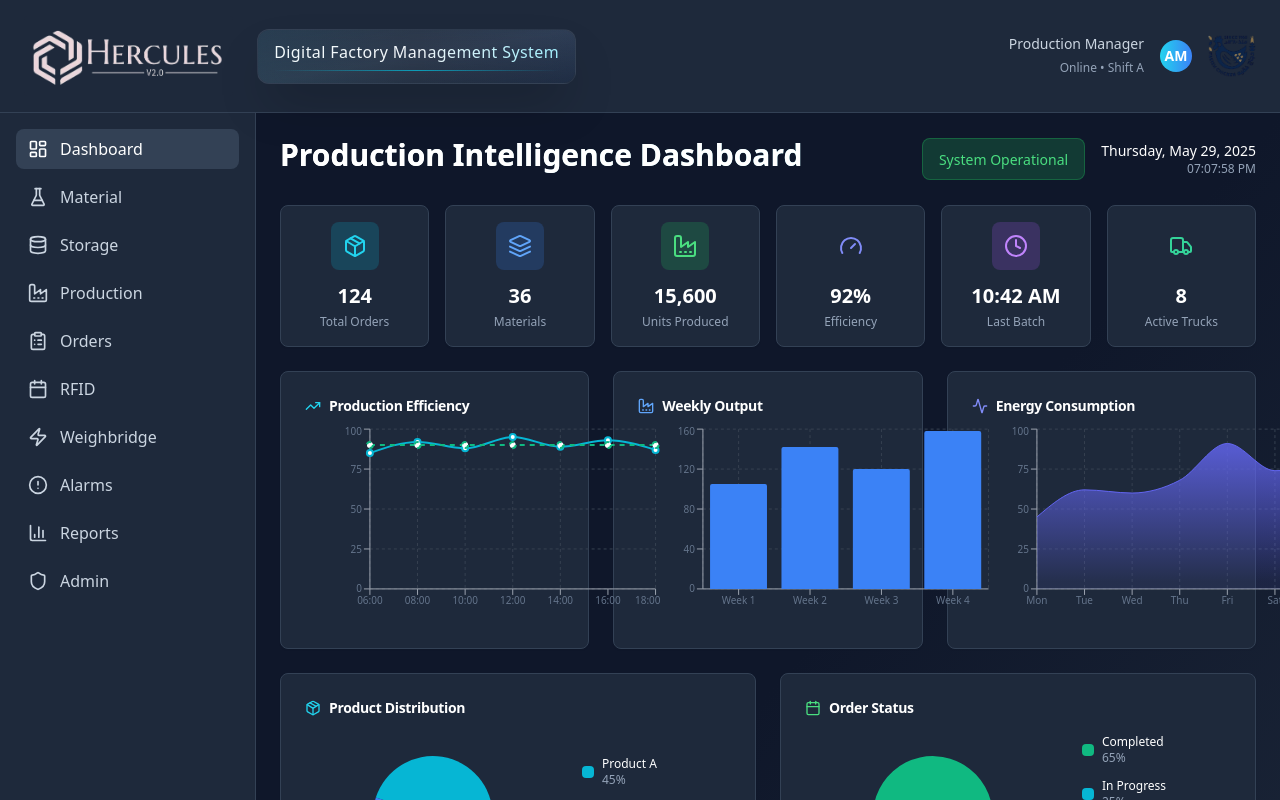
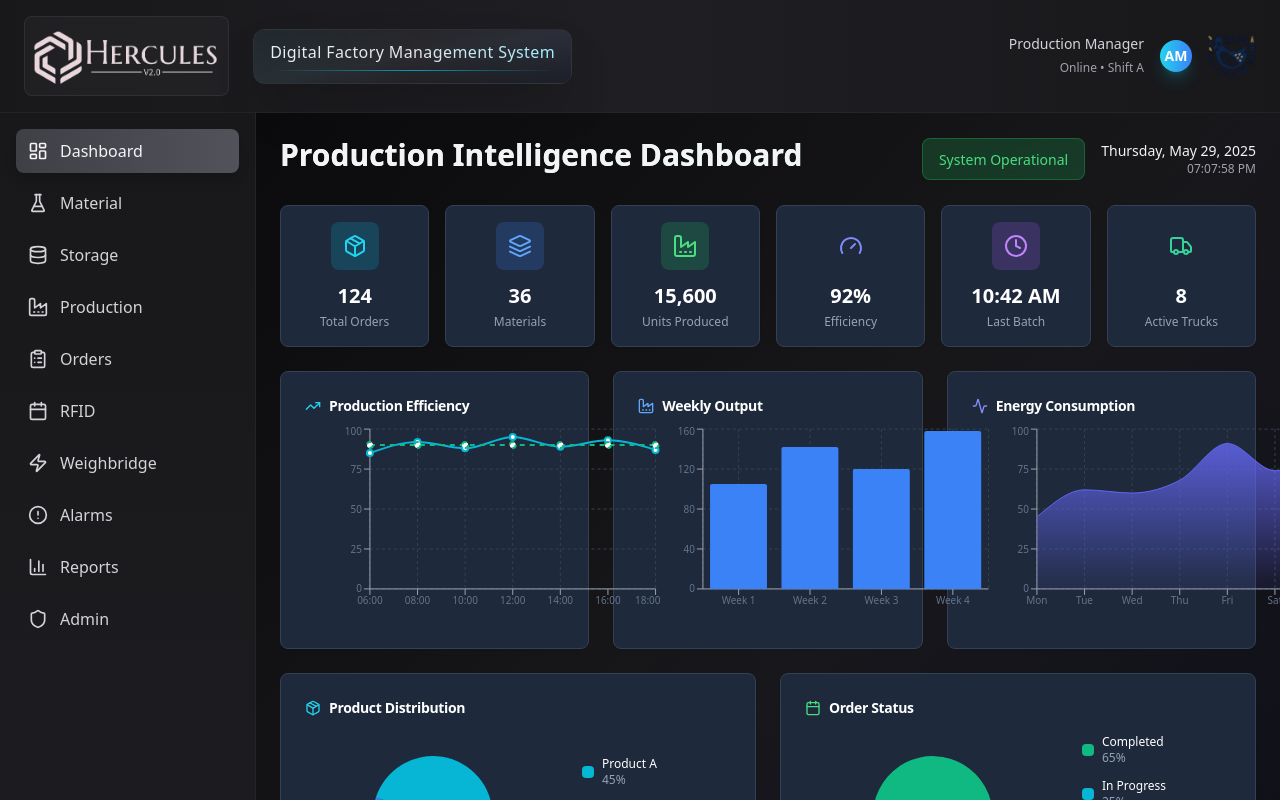
Before and after one commit to husam-hammami/hercules-fakieeh_DFMS, a React (Vite) app: page / in a window 1280 px wide. Shown: the top 800 px of the page. Built offline with nearby package versions, Linux system fonts and the light colour scheme.

Commit message:
Refactor: Apply creative, consistent theme
Apply a creative, consistent, elegant, and professional theme throughout the application, including background colors, sidebar, and overall UI elements.

```diff
--- a/src/index.css
+++ b/src/index.css
@@ -1,3 +1,4 @@
+
 @tailwind base;
 @tailwind components;
 @tailwind utilities;
@@ -35,19 +36,12 @@
     --radius: 0.5rem;
 
     --sidebar-background: 0 0% 98%;
-
     --sidebar-foreground: 240 5.3% 26.1%;
-
     --sidebar-primary: 240 5.9% 10%;
-
     --sidebar-primary-foreground: 0 0% 98%;
-
     --sidebar-accent: 240 4.8% 95.9%;
-
     --sidebar-accent-foreground: 240 5.9% 10%;
-
     --sidebar-border: 220 13% 91%;
-
     --sidebar-ring: 217.2 91.2% 59.8%;
   }
 
@@ -99,3 +93,27 @@
     @apply bg-background text-foreground;
   }
 }
+
+/* Enhanced Industrial Theme - Custom Gradient Backgrounds */
+.industrial-bg-main {
+  background: linear-gradient(135deg, #09090b 0%, #18181b 50%, #0f0f23 100%);
+}
+
+.industrial-bg-sidebar {
+  background: linear-gradient(180deg, #18181b 0%, #1f1f23 100%);
+  border-right: 1px solid rgba(39, 39, 42, 0.8);
+  backdrop-filter: blur(8px);
+}
+
+.industrial-card {
+  background: linear-gradient(145deg, rgba(39, 39, 42, 0.8) 0%, rgba(24, 24, 27, 0.9) 100%);
+  backdrop-filter: blur(12px);
+  border: 1px solid rgba(63, 63, 70, 0.3);
+  box-shadow: 0 8px 32px rgba(0, 0, 0, 0.3);
+}
+
+.industrial-header {
+  background: linear-gradient(90deg, #18181b 0%, #1f1f23 50%, #18181b 100%);
+  border-bottom: 1px solid rgba(39, 39, 42, 0.8);
+  backdrop-filter: blur(10px);
+}
--- a/src/pages/Index.tsx
+++ b/src/pages/Index.tsx
@@ -37,39 +37,39 @@ const Index = () => {
       case "alarms":
         return <AlarmsManagement />;
       case "reports":
-        return <Card className="bg-slate-800 border-slate-700">
+        return <Card className="industrial-card">
             <CardHeader>
-              <CardTitle className="text-white">Reports & Analytics</CardTitle>
-              <CardDescription className="text-slate-400">
+              <CardTitle className="text-zinc-100">Reports & Analytics</CardTitle>
+              <CardDescription className="text-zinc-400">
                 Comprehensive reporting dashboard
               </CardDescription>
             </CardHeader>
             <CardContent>
-              <div className="text-white">Reports module coming soon...</div>
+              <div className="text-zinc-200">Reports module coming soon...</div>
             </CardContent>
           </Card>;
       case "maintenance":
-        return <Card className="bg-slate-800 border-slate-700">
+        return <Card className="industrial-card">
             <CardHeader>
-              <CardTitle className="text-white">Maintenance Management</CardTitle>
-              <CardDescription className="text-slate-400">
+              <CardTitle className="text-zinc-100">Maintenance Management</CardTitle>
+              <CardDescription className="text-zinc-400">
                 Equipment maintenance and scheduling
               </CardDescription>
             </CardHeader>
             <CardContent>
-              <div className="text-white">Maintenance module coming soon...</div>
+              <div className="text-zinc-200">Maintenance module coming soon...</div>
             </CardContent>
           </Card>;
       case "admin":
-        return <Card className="bg-slate-800 border-slate-700">
+        return <Card className="industrial-card">
             <CardHeader>
-              <CardTitle className="text-white">Administration</CardTitle>
-              <CardDescription className="text-slate-400">
+              <CardTitle className="text-zinc-100">Administration</CardTitle>
+              <CardDescription className="text-zinc-400">
                 System administration and user management
               </CardDescription>
             </CardHeader>
             <CardContent>
-              <div className="text-white">Admin module coming soon...</div>
+              <div className="text-zinc-200">Admin module coming soon...</div>
             </CardContent>
           </Card>;
       default:
@@ -139,15 +139,15 @@ const Index = () => {
     }
   };
 
-  return <div className="min-h-screen bg-slate-900 text-white">
+  return <div className="min-h-screen industrial-bg-main text-zinc-100">
       {/* Header */}
-      <div className="bg-slate-800 border-b border-slate-700 px-6 py-4">
+      <div className="industrial-header px-6 py-4">
         <div className="flex items-center justify-between">
           <div className="flex items-center gap-6">
-            <img alt="HERCULES Logo" className="h-20 object-fill bg-slate-800 p-2 rounded" src="/lovable-uploads/d7ddbd77-9d6b-4b6f-950a-d100156778db.png" />
+            <img alt="HERCULES Logo" className="h-20 object-fill bg-zinc-800/60 p-2 rounded-lg backdrop-blur-sm border border-zinc-700/50" src="/lovable-uploads/d7ddbd77-9d6b-4b6f-950a-d100156778db.png" />
             <div className="relative">
-              <div className="bg-gradient-to-br from-slate-700/60 via-slate-600/40 to-slate-800/60 backdrop-blur-md border border-slate-600/30 shadow-2xl px-4 py-3 rounded-xl">
-                <p className="bg-gradient-to-r from-white via-slate-100 to-cyan-200 bg-clip-text text-transparent tracking-wide leading-tight text-center text-base mx-0 py-0 font-thin">
+              <div className="bg-gradient-to-br from-zinc-800/60 via-zinc-700/40 to-zinc-900/60 backdrop-blur-md border border-zinc-600/30 shadow-2xl px-4 py-3 rounded-xl">
+                <p className="bg-gradient-to-r from-zinc-100 via-zinc-200 to-cyan-200 bg-clip-text text-transparent tracking-wide leading-tight text-center text-base mx-0 py-0 font-thin">
                   Digital Factory Management System
                 </p>
                 <div className="mt-2 h-px bg-gradient-to-r from-transparent via-cyan-500/80 to-transparent shadow-lg"></div>
@@ -157,10 +157,10 @@ const Index = () => {
           </div>
           <div className="flex items-center gap-4">
             <div className="text-right">
-              <span className="text-sm text-slate-300 block">Production Manager</span>
-              <span className="text-xs text-slate-400">Online • Shift A</span>
+              <span className="text-sm text-zinc-300 block">Production Manager</span>
+              <span className="text-xs text-zinc-400">Online • Shift A</span>
             </div>
-            <div className="w-8 h-8 bg-gradient-to-r from-cyan-400 to-blue-500 rounded-full flex items-center justify-center">
+            <div className="w-8 h-8 bg-gradient-to-r from-cyan-400 to-blue-500 rounded-full flex items-center justify-center shadow-lg shadow-cyan-500/25">
               <span className="text-white text-sm font-semibold">AM</span>
             </div>
             <img alt="Company Logo" className="h-12 w-12 object-contain" src="/lovable-uploads/ec2b9239-e496-49dc-bdbc-64957dd5f459.png" />
@@ -170,46 +170,46 @@ const Index = () => {
 
       <div className="flex">
         {/* Sidebar */}
-        <div className="w-64 bg-slate-800 min-h-screen border-r border-slate-700">
+        <div className="w-64 industrial-bg-sidebar min-h-screen">
           <nav className="p-4 space-y-2">
-            <button onClick={() => setActiveModule("dashboard")} className={`flex items-center gap-3 px-3 py-2 rounded-lg w-full text-left ${activeModule === "dashboard" ? "bg-slate-700 text-white" : "text-slate-300 hover:bg-slate-700"}`}>
+            <button onClick={() => setActiveModule("dashboard")} className={`flex items-center gap-3 px-3 py-2.5 rounded-lg w-full text-left transition-all duration-200 ${activeModule === "dashboard" ? "bg-gradient-to-r from-zinc-700 to-zinc-600 text-zinc-100 shadow-lg" : "text-zinc-300 hover:bg-zinc-800/60 hover:text-zinc-100"}`}>
               <LayoutDashboard className="w-5 h-5" />
               Dashboard
             </button>
-            <button onClick={() => setActiveModule("material")} className={`flex items-center gap-3 px-3 py-2 rounded-lg w-full text-left ${activeModule === "material" ? "bg-slate-700 text-white" : "text-slate-300 hover:bg-slate-700"}`}>
+            <button onClick={() => setActiveModule("material")} className={`flex items-center gap-3 px-3 py-2.5 rounded-lg w-full text-left transition-all duration-200 ${activeModule === "material" ? "bg-gradient-to-r from-zinc-700 to-zinc-600 text-zinc-100 shadow-lg" : "text-zinc-300 hover:bg-zinc-800/60 hover:text-zinc-100"}`}>
               <FlaskConical className="w-5 h-5" />
               Material
             </button>
-            <button onClick={() => setActiveModule("storage")} className={`flex items-center gap-3 px-3 py-2 rounded-lg w-full text-left ${activeModule === "storage" ? "bg-slate-700 text-white" : "text-slate-300 hover:bg-slate-700"}`}>
+            <button onClick={() => setActiveModule("storage")} className={`flex items-center gap-3 px-3 py-2.5 rounded-lg w-full text-left transition-all duration-200 ${activeModule === "storage" ? "bg-gradient-to-r from-zinc-700 to-zinc-600 text-zinc-100 shadow-lg" : "text-zinc-300 hover:bg-zinc-800/60 hover:text-zinc-100"}`}>
               <Database className="w-5 h-5" />
               Storage
             </button>
-            <button onClick={() => setActiveModule("production")} className={`flex items-center gap-3 px-3 py-2 rounded-lg w-full text-left ${activeModule === "production" ? "bg-slate-700 text-white" : "text-slate-300 hover:bg-slate-700"}`}>
+            <button onClick={() => setActiveModule("production")} className={`flex items-center gap-3 px-3 py-2.5 rounded-lg w-full text-left transition-all duration-200 ${activeModule === "production" ? "bg-gradient-to-r from-zinc-700 to-zinc-600 text-zinc-100 shadow-lg" : "text-zinc-300 hover:bg-zinc-800/60 hover:text-zinc-100"}`}>
               <Factory className="w-5 h-5" />
               Production
             </button>
 
-            <button onClick={() => setActiveModule("orders")} className={`flex items-center gap-3 px-3 py-2 rounded-lg w-full text-left ${activeModule === "orders" ? "bg-slate-700 text-white" : "text-slate-300 hover:bg-slate-700"}`}>
+            <button onClick={() => setActiveModule("orders")} className={`flex items-center gap-3 px-3 py-2.5 rounded-lg w-full text-left transition-all duration-200 ${activeModule === "orders" ? "bg-gradient-to-r from-zinc-700 to-zinc-600 text-zinc-100 shadow-lg" : "text-zinc-300 hover:bg-zinc-800/60 hover:text-zinc-100"}`}>
               <ClipboardList className="w-5 h-5" />
               Orders
             </button>
-            <button onClick={() => setActiveModule("rfid")} className={`flex items-center gap-3 px-3 py-2 rounded-lg w-full text-left ${activeModule === "rfid" ? "bg-slate-700 text-white" : "text-slate-300 hover:bg-slate-700"}`}>
+            <button onClick={() => setActiveModule("rfid")} className={`flex items-center gap-3 px-3 py-2.5 rounded-lg w-full text-left transition-all duration-200 ${activeModule === "rfid" ? "bg-gradient-to-r from-zinc-700 to-zinc-600 text-zinc-100 shadow-lg" : "text-zinc-300 hover:bg-zinc-800/60 hover:text-zinc-100"}`}>
               <Calendar className="w-5 h-5" />
               RFID
             </button>
-            <button onClick={() => setActiveModule("weighbridge")} className={`flex items-center gap-3 px-3 py-2 rounded-lg w-full text-left ${activeModule === "weighbridge" ? "bg-slate-700 text-white" : "text-slate-300 hover:bg-slate-700"}`}>
+            <button onClick={() => setActiveModule("weighbridge")} className={`flex items-center gap-3 px-3 py-2.5 rounded-lg w-full text-left transition-all duration-200 ${activeModule === "weighbridge" ? "bg-gradient-to-r from-zinc-700 to-zinc-600 text-zinc-100 shadow-lg" : "text-zinc-300 hover:bg-zinc-800/60 hover:text-zinc-100"}`}>
               <Zap className="w-5 h-5" />
               Weighbridge
             </button>
-            <button onClick={() => setActiveModule("alarms")} className={`flex items-center gap-3 px-3 py-2 rounded-lg w-full text-left ${activeModule === "alarms" ? "bg-slate-700 text-white" : "text-slate-300 hover:bg-slate-700"}`}>
+            <button onClick={() => setActiveModule("alarms")} className={`flex items-center gap-3 px-3 py-2.5 rounded-lg w-full text-left transition-all duration-200 ${activeModule === "alarms" ? "bg-gradient-to-r from-zinc-700 to-zinc-600 text-zinc-100 shadow-lg" : "text-zinc-300 hover:bg-zinc-800/60 hover:text-zinc-100"}`}>
               <AlertCircle className="w-5 h-5" />
               Alarms
             </button>
-            <button onClick={() => setActiveModule("reports")} className={`flex items-center gap-3 px-3 py-2 rounded-lg w-full text-left ${activeModule === "reports" ? "bg-slate-700 text-white" : "text-slate-300 hover:bg-slate-700"}`}>
+            <button onClick={() => setActiveModule("reports")} className={`flex items-center gap-3 px-3 py-2.5 rounded-lg w-full text-left transition-all duration-200 ${activeModule === "reports" ? "bg-gradient-to-r from-zinc-700 to-zinc-600 text-zinc-100 shadow-lg" : "text-zinc-300 hover:bg-zinc-800/60 hover:text-zinc-100"}`}>
               <BarChart3 className="w-5 h-5" />
               Reports
             </button>
-            <button onClick={() => setActiveModule("admin")} className={`flex items-center gap-3 px-3 py-2 rounded-lg w-full text-left ${activeModule === "admin" ? "bg-slate-700 text-white" : "text-slate-300 hover:bg-slate-700"}`}>
+            <button onClick={() => setActiveModule("admin")} className={`flex items-center gap-3 px-3 py-2.5 rounded-lg w-full text-left transition-all duration-200 ${activeModule === "admin" ? "bg-gradient-to-r from-zinc-700 to-zinc-600 text-zinc-100 shadow-lg" : "text-zinc-300 hover:bg-zinc-800/60 hover:text-zinc-100"}`}>
               <Shield className="w-5 h-5" />
               Admin
             </button>
@@ -217,21 +217,21 @@ const Index = () => {
         </div>
 
         {/* Main Content */}
-        <div className="flex-1 p-6 bg-gradient-to-br from-slate-900 via-slate-900 to-slate-800">
+        <div className="flex-1 p-6 bg-gradient-to-br from-zinc-950/50 via-zinc-900/30 to-zinc-950/50">
           <div className="mb-6">
             <div className="flex items-center justify-between mb-4">
               <div>
-                <h2 className="text-3xl font-bold text-white mb-2 bg-gradient-to-r from-white to-cyan-200 bg-clip-text text-transparent">
+                <h2 className="text-3xl font-bold text-zinc-100 mb-2 bg-gradient-to-r from-zinc-100 to-cyan-200 bg-clip-text text-transparent">
                   {getPageTitle()}
                 </h2>
 
               </div>
               {activeModule === "dashboard" && <div className="flex items-center gap-4">
-                  <div className="px-4 py-2 bg-green-500/20 border border-green-500/30 rounded-lg">
+                  <div className="px-4 py-2 bg-green-500/20 border border-green-500/30 rounded-lg backdrop-blur-sm">
                     <span className="text-green-400 text-sm font-medium">System Operational</span>
                   </div>
                   <div className="text-right">
-                    <div className="text-white text-sm font-medium">
+                    <div className="text-zinc-100 text-sm font-medium">
                       {new Date().toLocaleDateString('en-US', {
                     weekday: 'long',
                     year: 'numeric',
@@ -239,7 +239,7 @@ const Index = () => {
                     day: 'numeric'
                   })}
                     </div>
-                    <div className="text-slate-400 text-xs">
+                    <div className="text-zinc-400 text-xs">
                       {new Date().toLocaleTimeString('en-US', {
                     hour: '2-digit',
                     minute: '2-digit',
```
